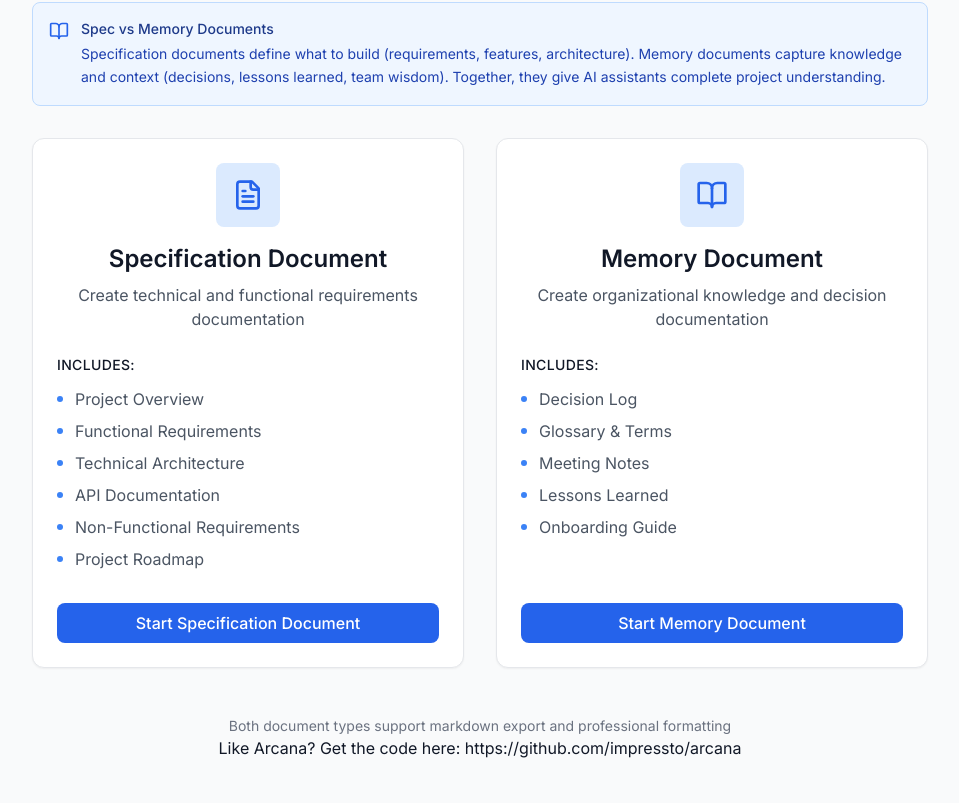
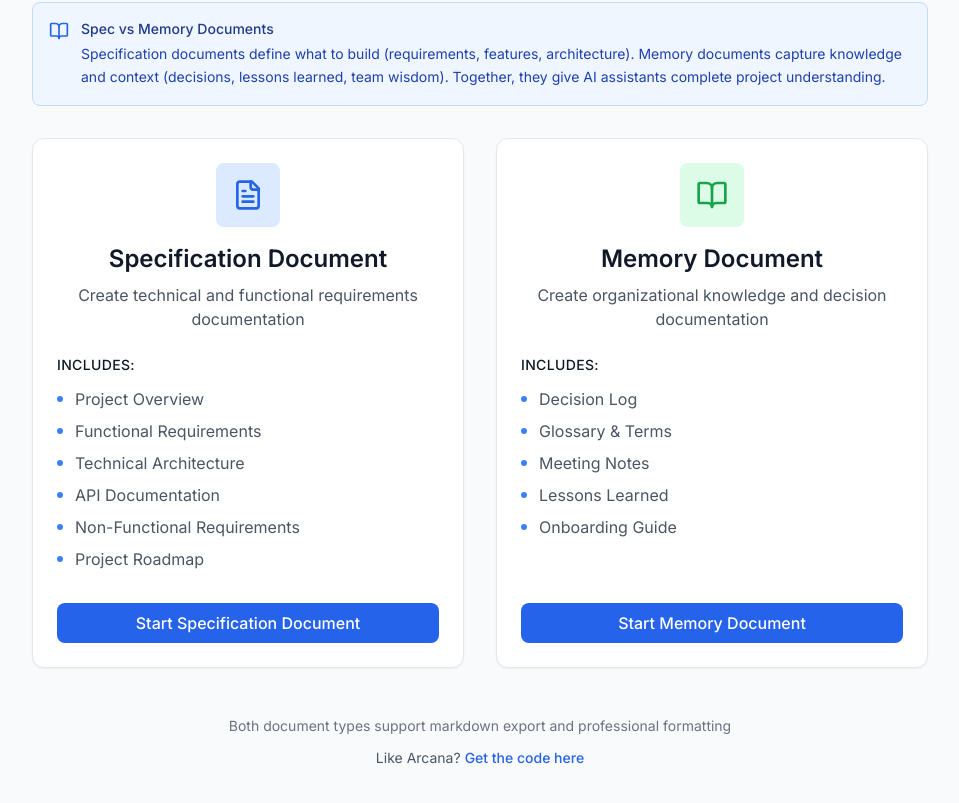
Before and after one commit to impressto/arcana, a React (Vite) app: page / in a window 1280 px wide. Shown: the part 1186-1989 px from the top of the page, without its empty margins (160-1119 px from the left). Built offline with nearby package versions, Linux system fonts and the light colour scheme; no server answers.

Commit message:
feat: Enhance footer with GitHub link and improve document type selector styles

```diff
--- a/src/components/DocumentTypeSelector.tsx
+++ b/src/components/DocumentTypeSelector.tsx
@@ -157,8 +157,22 @@ export const DocumentTypeSelector: React.FC = () => {
                 onClick={() => setDocumentType(docType.type)}
               >
                 <div id={`${docType.type}-card-header`} className="text-center mb-6">
-                  <div id={`${docType.type}-icon-container`} className="inline-flex items-center justify-center w-16 h-16 bg-primary-100 rounded-lg mb-4 group-hover:bg-primary-200 transition-colors duration-200">
-                    <IconComponent id={`${docType.type}-icon`} className="w-8 h-8 text-primary-600" />
+                  <div
+                    id={`${docType.type}-icon-container`}
+                    className={`inline-flex items-center justify-center w-16 h-16 rounded-lg mb-4 transition-colors duration-200 ${
+                      docType.type === 'memory'
+                        ? 'bg-green-100 group-hover:bg-green-200'
+                        : 'bg-primary-100 group-hover:bg-primary-200'
+                    }`}
+                  >
+                    <IconComponent
+                      id={`${docType.type}-icon`}
+                      className={`w-8 h-8 ${
+                        docType.type === 'memory'
+                          ? 'text-green-600'
+                          : 'text-primary-600'
+                      }`}
+                    />
                   </div>
                   <h3 id={`${docType.type}-title`} className="text-2xl font-semibold text-gray-900 mb-2">
                     {docType.title}
@@ -193,11 +207,19 @@ export const DocumentTypeSelector: React.FC = () => {
         </div>
 
         <div id="selector-footer" className="text-center mt-12">
-          <p id="footer-note" className="text-sm text-gray-500">
+          <p id="footer-note" className="text-sm text-gray-500 mb-3">
             Both document types support markdown export and professional formatting
           </p>
-             <p>
-              Like Arcana? Get the code here: <a href="https://github.com/impressto/arcana">https://github.com/impressto/arcana</a>
+          <p className="text-sm text-gray-600">
+            Like Arcana?
+            <a
+              href="https://github.com/impressto/arcana"
+              target="_blank"
+              rel="noopener noreferrer"
+              className="ml-1 text-primary-600 hover:text-primary-700 hover:underline font-medium transition-colors duration-200"
+            >
+              Get the code here
+            </a>
           </p>
         </div>
       </div>
--- a/src/components/DocumentWizard.tsx
+++ b/src/components/DocumentWizard.tsx
@@ -212,6 +212,23 @@ export const DocumentWizard: React.FC = () => {
         </div>
 
         <StepNavigation />
+
+        {/* Footer */}
+        <footer className="mt-12 py-6 border-t border-gray-200 bg-gray-50 rounded-lg">
+          <div className="text-center">
+            <p className="text-sm text-gray-600">
+              Like Arcana?
+              <a
+                href="https://github.com/impressto/arcana"
+                target="_blank"
+                rel="noopener noreferrer"
+                className="ml-1 text-primary-600 hover:text-primary-700 hover:underline font-medium transition-colors duration-200"
+              >
+                Get the code here
+              </a>
+            </p>
+          </div>
+        </footer>
       </div>
 
       <ImportModal
--- /dev/null
+++ b/src/components/Footer.tsx
@@ -0,0 +1,24 @@
+import React from 'react';
+
+export const Footer: React.FC = () => {
+  return (
+    <footer className="mt-12 py-6 border-t border-gray-200 bg-gray-50">
+      <div className="max-w-6xl mx-auto px-4 text-center">
+        <p className="text-sm text-gray-500 mb-2">
+          Both document types support markdown export and professional formatting
+        </p>
+        <p className="text-sm text-gray-600">
+          Like Arcana?
+          <a
+            href="https://github.com/impressto/arcana"
+            target="_blank"
+            rel="noopener noreferrer"
+            className="ml-1 text-primary-600 hover:text-primary-700 hover:underline font-medium transition-colors duration-200"
+          >
+            Get the code here
+          </a>
+        </p>
+      </div>
+    </footer>
+  );
+};
```
